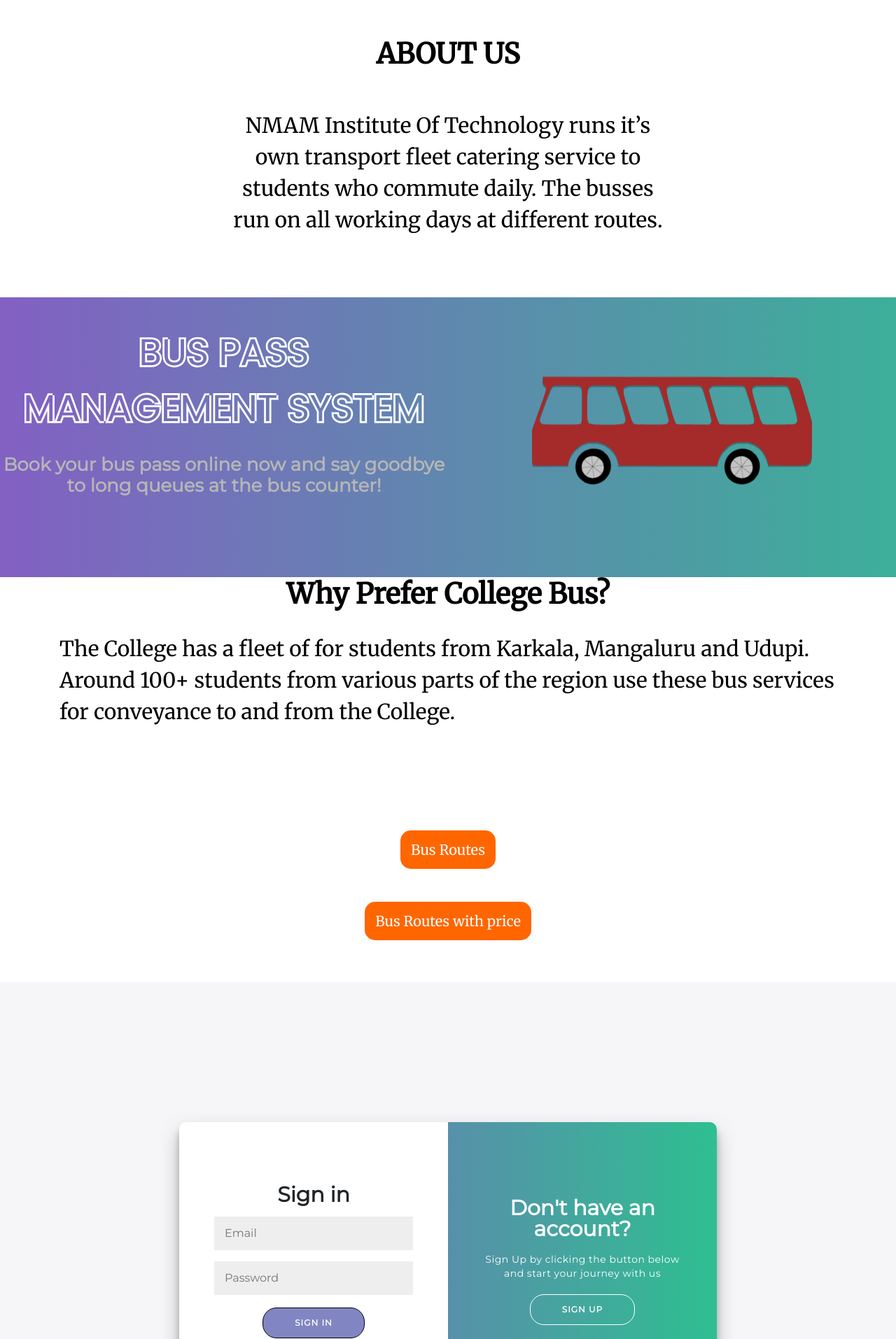
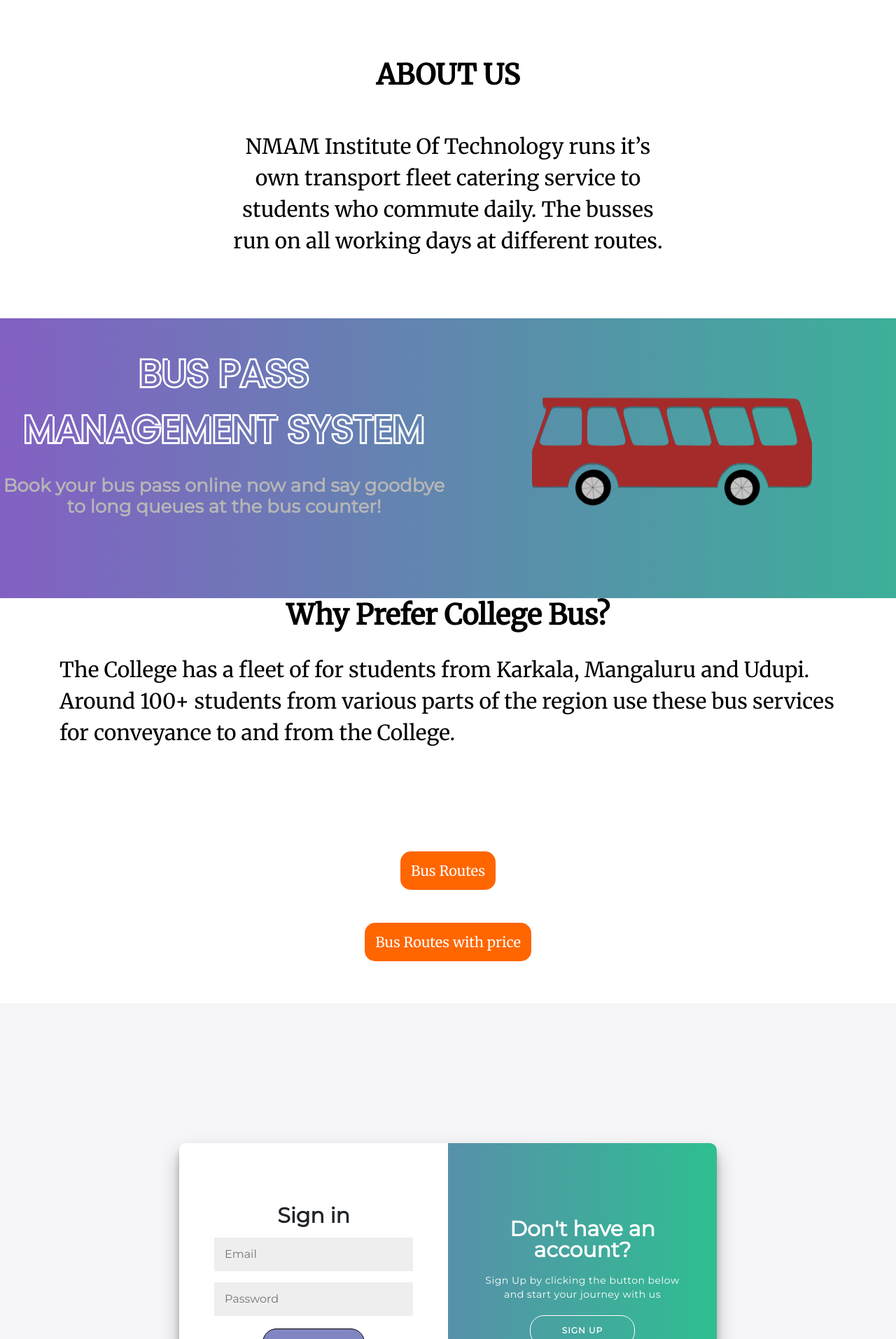
Before and after one commit to Dhruva-S/College_Bus_Pass, a PHP site: page / in a window 1280 px wide. Shown: the part 722-2636 px from the top of the page at 70% size. Run offline with PHP 8.4, Linux system fonts and the light colour scheme; some libraries are stand-ins or nearby versions.

Commit message:
Update index.php

```diff
--- a/index.php
+++ b/index.php
@@ -43,18 +43,10 @@
   </video>
  </div>
 </div>
-  <!--
-<div class="himage">
-  <div class="htext">
 
-    <h1  style="font-size:50px;font-family:courier,arial,helvetica";> 	<br><br><br><br><br><br><br><b>Welcome To NMAMIT Bus Portal</b></h1>
-    <p  style="font-size:30px;font-family:courier,arial,helvetica";><b>A bus ride is like being in another world</b></p>
 
-  </div>
-</div>
--->
 
-<div id="focusabout" >
+<div style="padding-top:30px" id="focusabout" >
 	<br><br>
 <center><h1 style="color:black;"><b>ABOUT US</b></h1></center>
 
@@ -66,29 +58,7 @@ students who commute daily.
 The busses run on all working days at different routes.
 </div>
 </p></center>
-    <!-- LANDING PAGE MARKUP OVER -->
-    <!--
-	<div class="container-fluid">
-	<div class="row">
 
-
-<div class="col-sm-6">
-<br><br>
-<div class="flip-box">
-  <div class="flip-box-inner">
-    <div class="flip-box-front">
-
-      <img src="photos/bus2.jpeg" width="100%" height="100%">
-    </div>
-    <div class="flip-box-back">
-      <img src="photos/bus1.jpg" width="100%" height="100%">
-    </div>
-  </div>
-</div>
-</div>
-
-<div class="col-sm-6">
--->
 <br><br><br>
  <div class="landing"  >
 
```
